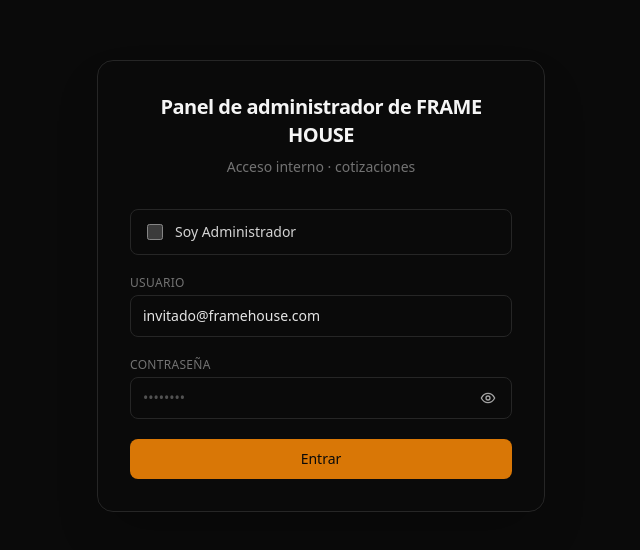
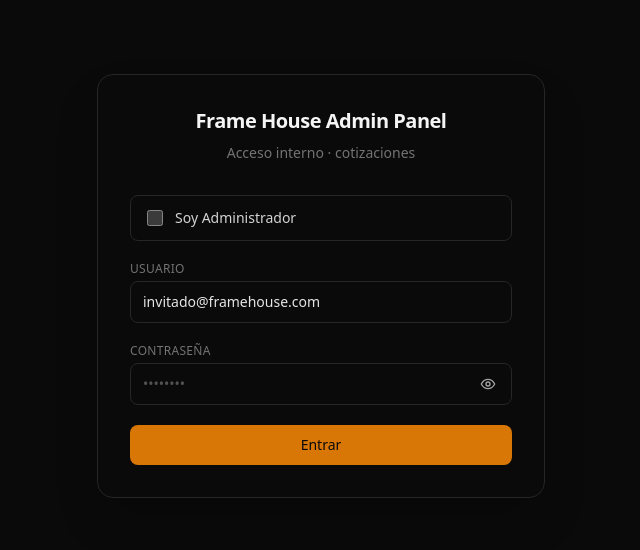
Before and after one commit to RcOx1234/Frame-House-Admin-Panel, a React (Vite) app: page / in a window 1280 px wide. Shown: the part 114-664 px from the top of the page, without its empty margins (319-959 px from the left). Built offline with nearby package versions, Linux system fonts and the light colour scheme; no server answers.

Commit message:
LITTLE CHANGES 0.1

```diff
--- a/src/components/LoginCard.tsx
+++ b/src/components/LoginCard.tsx
@@ -107,7 +107,7 @@
   return (
     <div className="panel-modal-panel mx-auto w-full max-w-md p-8 shadow-xl backdrop-blur-sm">
       <h1 className="text-center text-xl font-semibold tracking-tight text-neutral-900 dark:text-neutral-100">
-        Panel de administrador de FRAME HOUSE
+        Frame House Admin Panel
       </h1>
       <p className="mt-2 text-center text-sm text-neutral-600 dark:text-neutral-500">
         Acceso interno · cotizaciones
```
